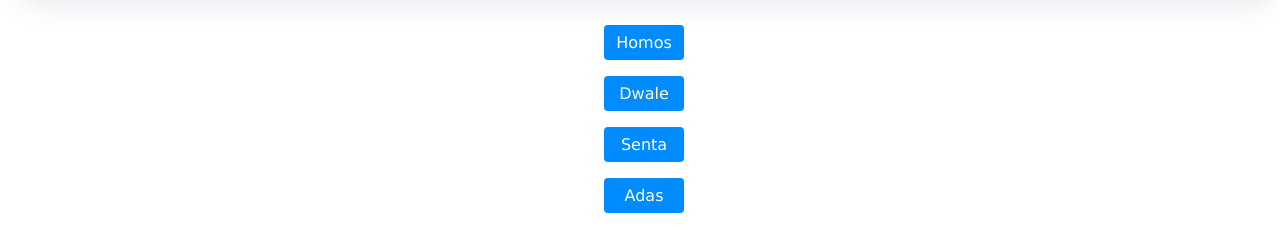
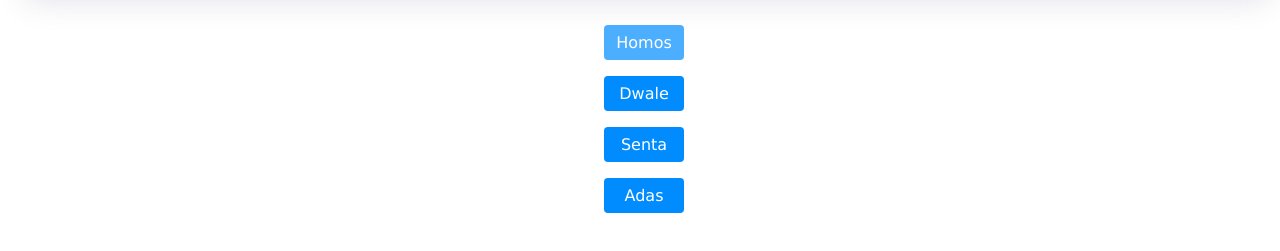
Before and after one commit to mdahamshi/odin-recipes, a plain HTML site: page index.html in a window 1280 px wide. In both pictures the pointer is over the link "Homos". Shown: the part 679-930 px from the top of the page. Drawn offline with Linux system fonts and the light colour scheme.

Commit message:
Adds highlight to pointed on top-button
This commit adds opacity:0.7 for hovered buttons, this help the user know that this is clickable button

```diff
--- a/css/style.css
+++ b/css/style.css
@@ -59,6 +59,9 @@ img {
     min-width: 80px;
     text-align: center;
 }
+.top-button:hover {
+    opacity: 0.7;
+}
 ul.top-ul {
     list-style: none;
     text-align: center;
```
